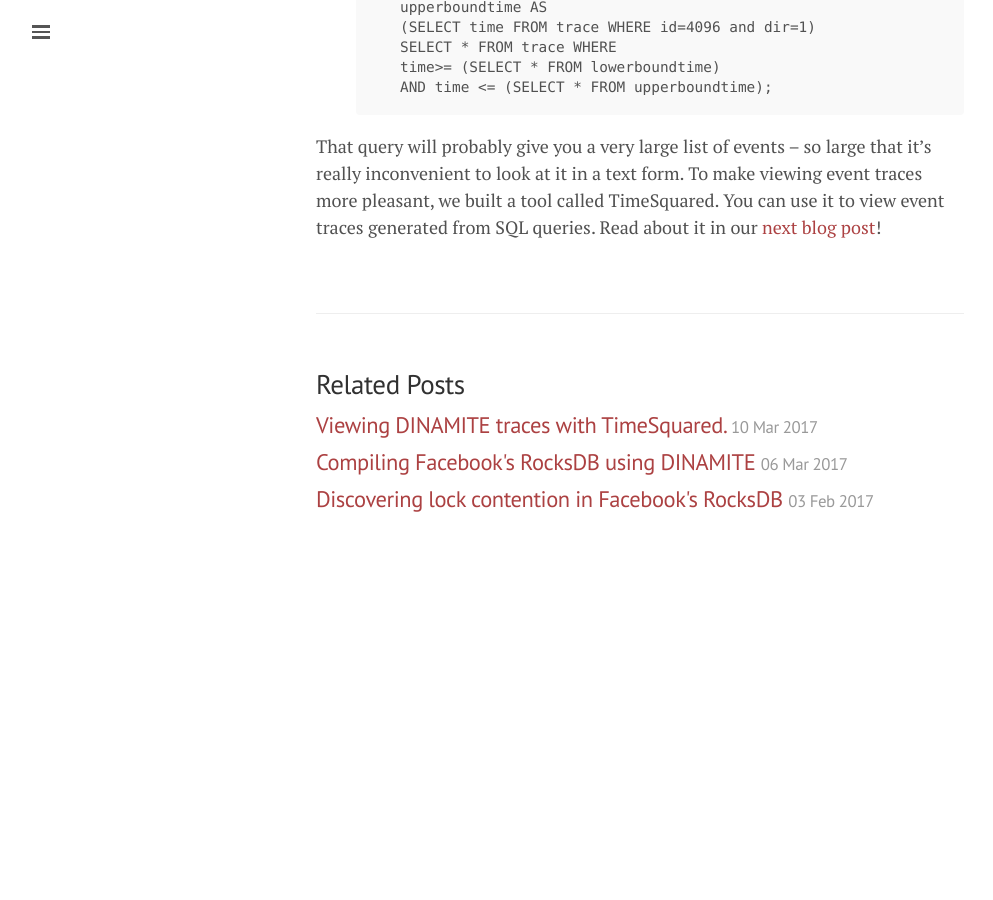
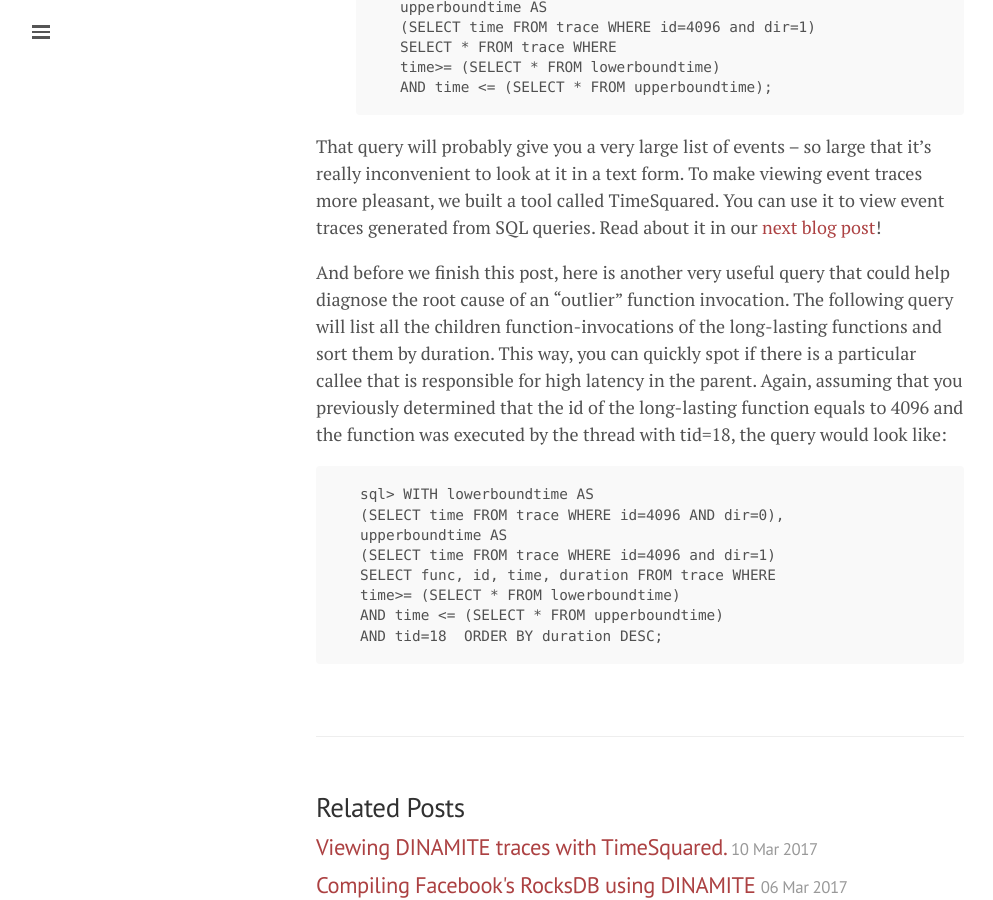
Before and after one commit to dinamite-toolkit/dinamite-toolkit.github.io, a Jekyll site: the page built from _posts/2017-03-10-querying-dinamite-traces.md, in a window 1280 px wide and 900 px high, scrolled down 3439 px. Shown: the whole window, without its empty margins (0-993 px from the left). Built offline with Jekyll 4.4.1, drawn with Linux system fonts in a browser that asks for light colours; before the commit the page ends 4007 px from its top, so only the background shows below that.

Commit message:
Another update to the querying post

````diff
--- a/_posts/2017-03-10-querying-dinamite-traces.md
+++ b/_posts/2017-03-10-querying-dinamite-traces.md
@@ -164,3 +164,24 @@ make viewing event traces more pleasant, we built a tool called
 TimeSquared. You can use it to view event traces generated from SQL
 queries. Read about it in our [next blog
 post](/2017/03/10/time-squared-with-files)!
+
+And before we finish this post, here is another very useful query that
+could help diagnose the root cause of an "outlier" function
+invocation. The following query will list all the children
+function-invocations of the long-lasting functions and sort them by
+duration. This way, you can quickly spot if there is a particular
+callee that is responsible for high latency in the parent. Again,
+assuming that you previously determined that the id of the
+long-lasting function equals to 4096 and the function was executed by
+the thread with tid=18, the query would look like:
+
+   ```
+   sql> WITH lowerboundtime AS
+   (SELECT time FROM trace WHERE id=4096 AND dir=0),
+   upperboundtime AS
+   (SELECT time FROM trace WHERE id=4096 and dir=1)
+   SELECT func, id, time, duration FROM trace WHERE
+   time>= (SELECT * FROM lowerboundtime)
+   AND time <= (SELECT * FROM upperboundtime)
+   AND tid=18  ORDER BY	duration DESC;
+   ```
````
